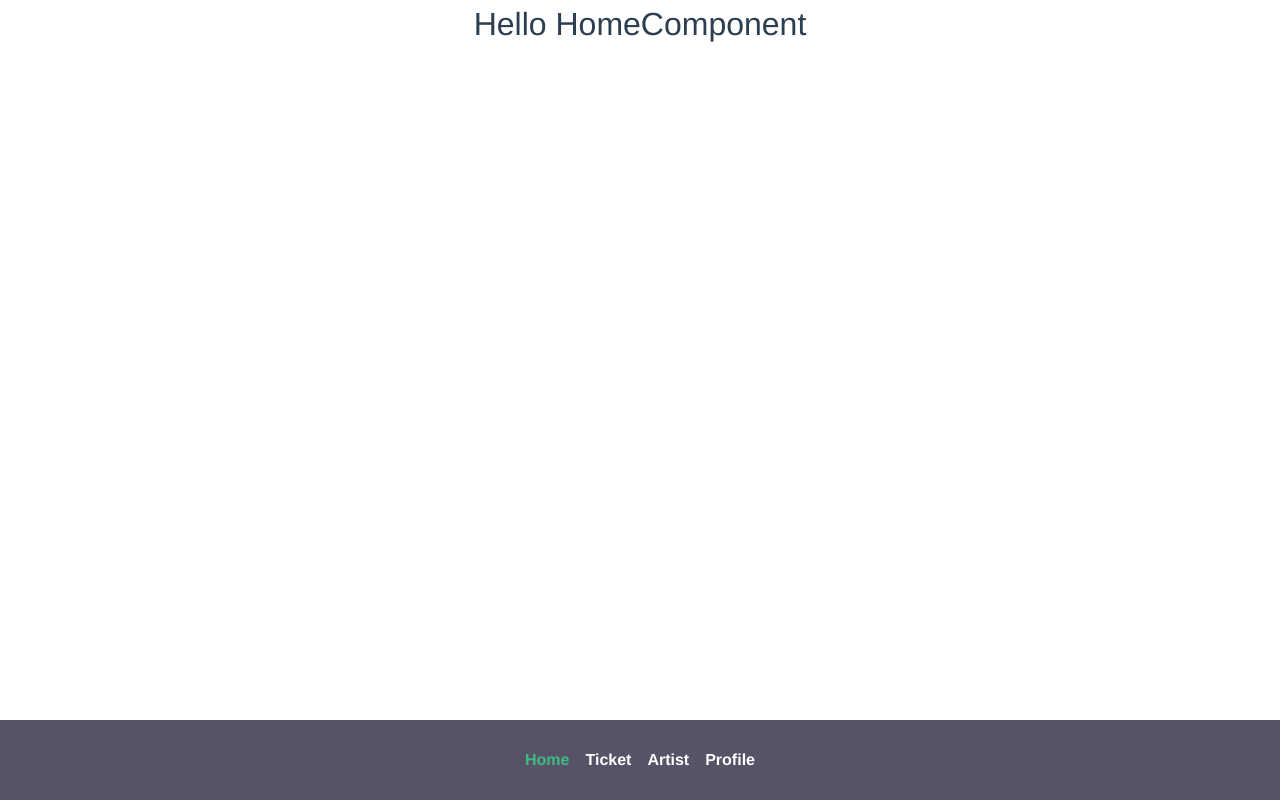
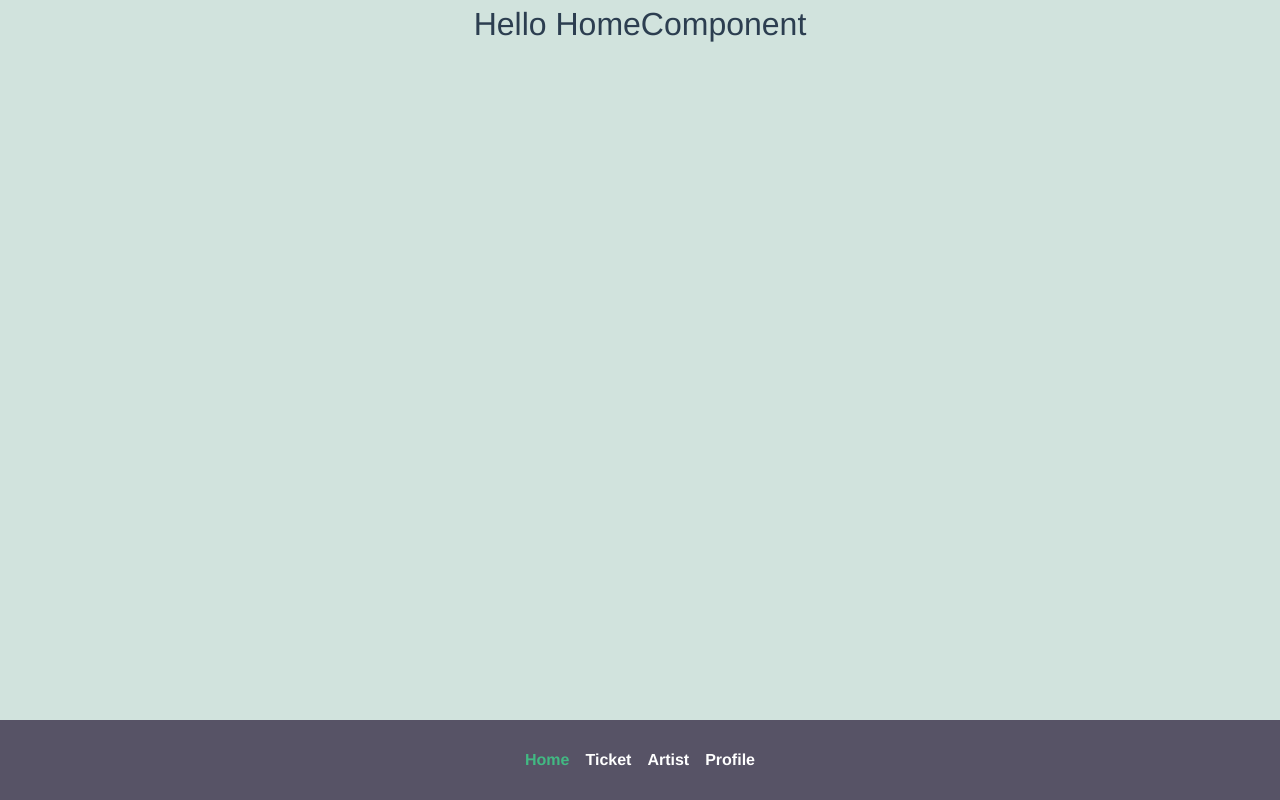
Before and after one commit to sebastiencg/projet_full-stack, a Vue app: page / in a window 1280 px wide. Built offline with nearby package versions, Linux system fonts and the light colour scheme.

Commit message:
add default css and routes

```diff
--- a/src/index.css
+++ b/src/index.css
@@ -15,7 +15,10 @@
 @tailwind components;
 @tailwind utilities;
 
-
+body{
+    background-color: #D1E3DD;
+    font-family: "Work Sans";
+}
 
 :root {
     --error: #92140C;
@@ -44,8 +47,7 @@ body {
 }
 
 .container {
-    margin: auto;
-    margin-top: 3em;
+    margin: 3em auto auto;
     max-width: calc(100% - 50px);
 }
 
--- a/src/router/index.ts
+++ b/src/router/index.ts
@@ -9,6 +9,9 @@ import LoginForm from "@/components/LoginForm.vue";
 import RegisterForm from "@/components/RegisterForm.vue";
 import LogoutUser from "@/components/LogoutUser.vue";
 import PaymentComponent from "@/components/PaymentComponent.vue";
+import TicketsComponent from "@/components/TicketsComponent.vue";
+import SuccessComponent from "@/components/SuccessComponent.vue";
+import DonationComponent from "@/components/DonationComponent.vue";
 
 const routes: Array<RouteRecordRaw> = [
   {
@@ -21,9 +24,9 @@ const routes: Array<RouteRecordRaw> = [
     // component: () => import(/* webpackChunkName: "about" */ '../views/AboutView.vue')
   },
   {
-    path: '/ticket',
-    name: 'ticket',
-    component: TicketComponent
+    path: '/tickets',
+    name: 'tickets',
+    component: TicketsComponent
   },
   {
     path: '/artist',
@@ -60,8 +63,24 @@ const routes: Array<RouteRecordRaw> = [
   {
     path: "/payment",
     component: PaymentComponent
-  }
-]
+  },
+  {
+    path: '/ticket',
+    name: 'ticket',
+    component: TicketComponent
+  },
+  {
+    path: '/success',
+    name: 'success',
+    component: SuccessComponent
+  },
+  {
+    path: '/donation',
+    name: 'donation',
+    component: DonationComponent
+
+  },
+];
 
 const router = createRouter({
   history: createWebHistory(process.env.BASE_URL),
```
